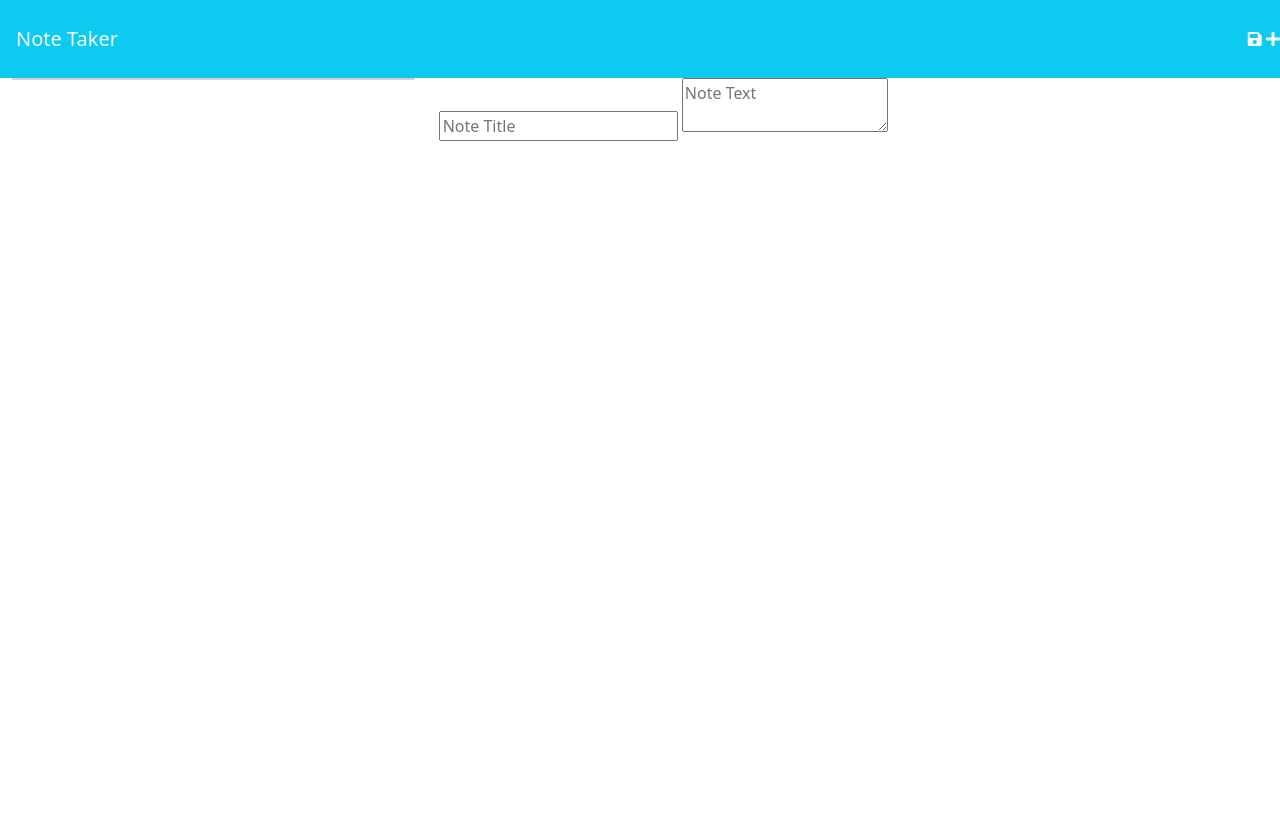
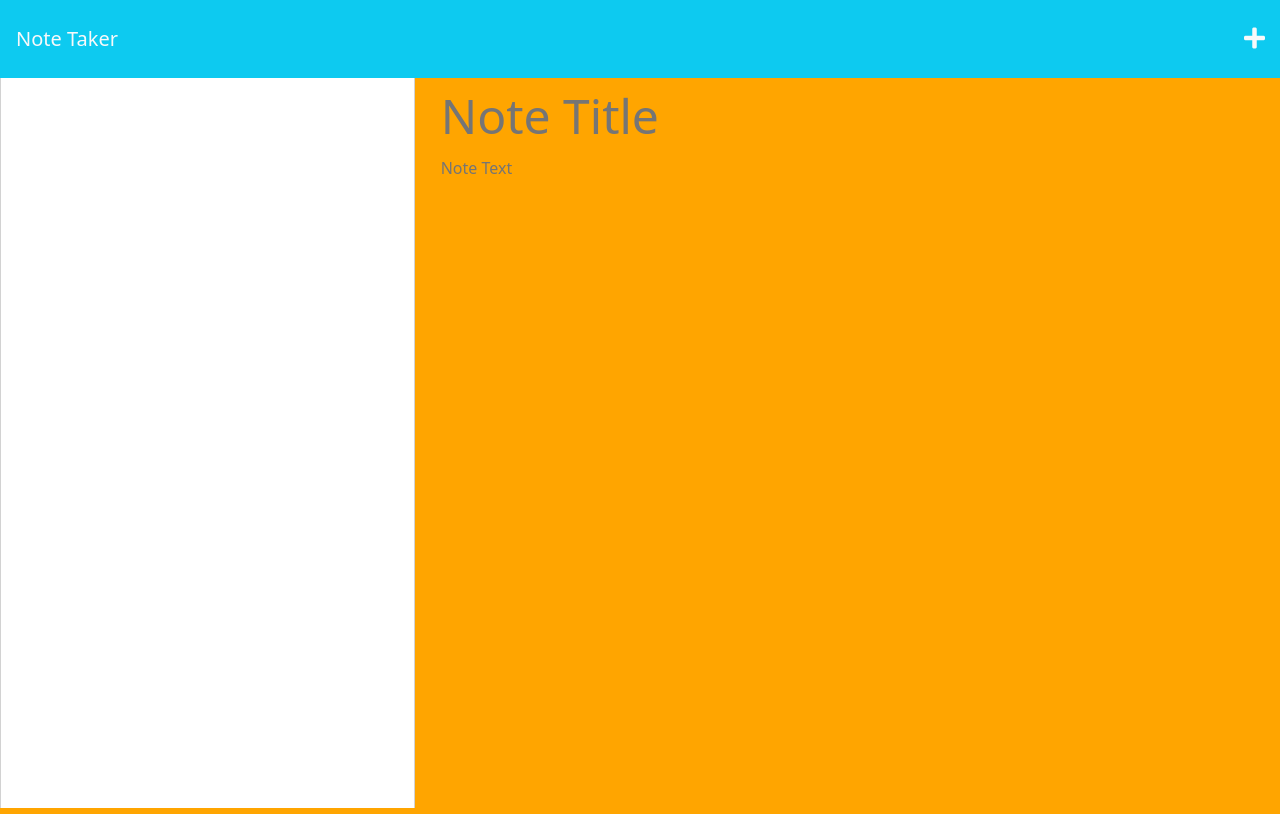
Before and after one commit to roseandlily33/cinnamonNotesCrunch, a website: page Develop/public/notes.html in a window 1280 px wide. Drawn offline with nearby package versions, Linux system fonts and the light colour scheme; no server answers.

Commit message:
Fixed the CSS and JS not applying issue

```diff
--- /dev/null
+++ b/Develop/public/assets/css/style.css
@@ -0,0 +1,82 @@
+html,
+body {
+  height: 100%;
+  margin: 0;
+  padding: 0;
+  background-color: orange;
+}
+
+.save-note {
+  display: none;
+}
+
+.icons i {
+  margin-left: 15px;
+  margin-right: 15px;
+  font-size: 1.5rem;
+  cursor: pointer;
+}
+
+.note-textarea,
+.note-title {
+  color: #000000;
+  width: 100%;
+  outline: none;
+  border: none;
+  background-color: orange;
+}
+
+.note-textarea {
+  resize: none;
+  height: calc(100% - 63px);
+  padding-top: 15px;
+  background-color: orange;
+}
+
+.note-title {
+  height: 50px;
+  margin-top: 13px;
+  font-size: 3rem;
+}
+
+.note-title:read-only,
+.note-textarea:read-only {
+  color: #757575;
+}
+
+.list-container .card {
+  height: calc(100vh - 70px);
+  border-bottom: none;
+  border-bottom-right-radius: 0;
+  border-bottom-left-radius: 0;
+}
+
+.list-container {
+  padding-left: 0;
+  background-color: orange;
+}
+
+.list-container .list-group,
+.list-container .list-group-item:first-child,
+.list-container .card {
+  border-top: none;
+  border-top-right-radius: 0;
+  border-top-left-radius: 0;
+}
+
+.list-item-title {
+  display: inline-block;
+  width: 75%;
+}
+
+.list-container i {
+  font-size: 1.1rem;
+  cursor: pointer;
+}
+
+.list-container .list-group-item {
+  border-left: none;
+  border-right: none;
+  padding: 20px;
+  cursor: pointer;
+}
--- a/Develop/public/notes.html
+++ b/Develop/public/notes.html
@@ -4,7 +4,6 @@
     <meta charset="UTF-8" />
     <meta name="viewport" content="width=device-width, initial-scale=1.0" />
     <meta http-equiv="X-UA-Compatible" content="ie=edge" />
-    <title>Note Taker</title>
     <link href="https://cdn.jsdelivr.net/npm/bootstrap@5.2.3/dist/css/bootstrap.min.css" rel="stylesheet" integrity="sha384-rbsA2VBKQhggwzxH7pPCaAqO46MgnOM80zW1RWuH61DGLwZJEdK2Kadq2F9CUG65" crossorigin="anonymous" />
     <link
       rel="stylesheet"
@@ -13,9 +12,9 @@
       crossorigin="anonymous"
     />
     <!--Took out rel="stylesheet"-->
-    <link href="/assets/css/styles.css" />
+    <link rel="stylesheet" href="assets/css/style.css"  />
+    <title>Note Taker</title>
   </head>
-
   <body>
     <nav class="navbar bg-info">
       <a class="navbar-brand text-light p-3" href="/">Note Taker </a>
--- a/server.js
+++ b/server.js
@@ -7,7 +7,7 @@ const PORT = process.env.PORT || 3001;
 
 app.use(express.json());
 app.use(express.urlencoded({ extended: true }));
-app.use(express.static(__dirname + '/public'));
+app.use(express.static('Develop/public'));
 
 app.use('/api', apiRouter);
 app.use('/', htmlRouter);
```
